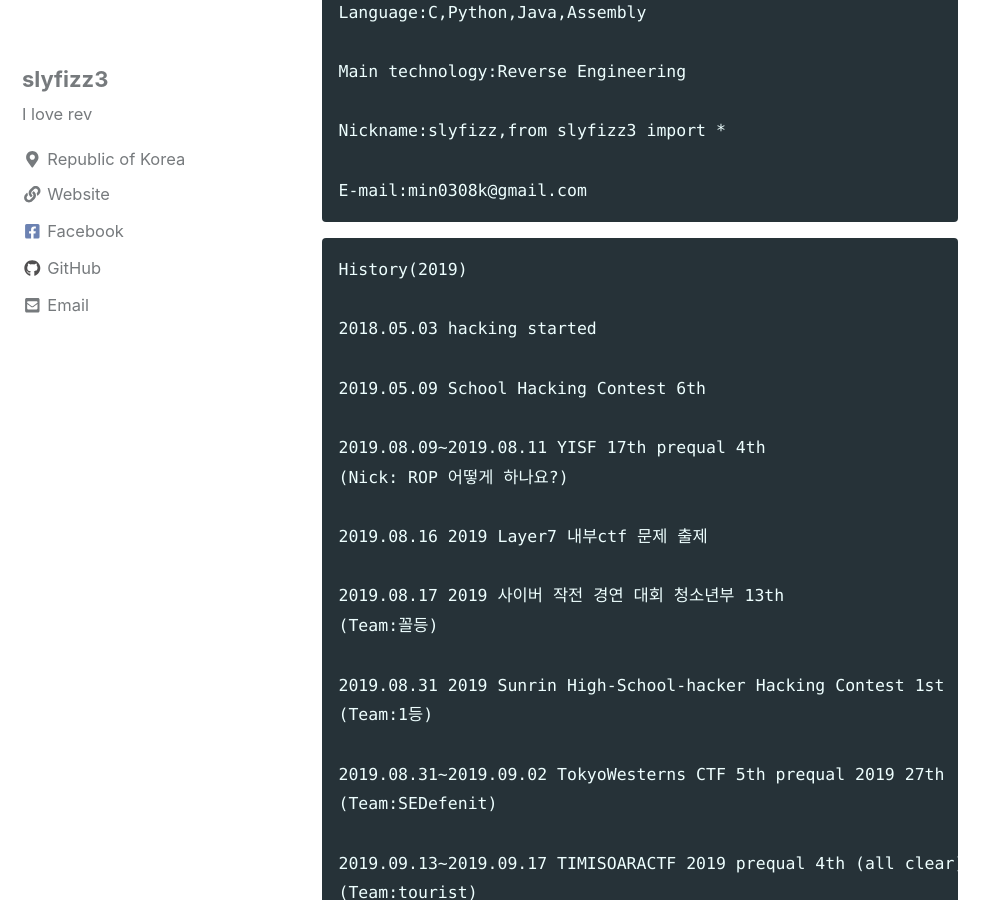
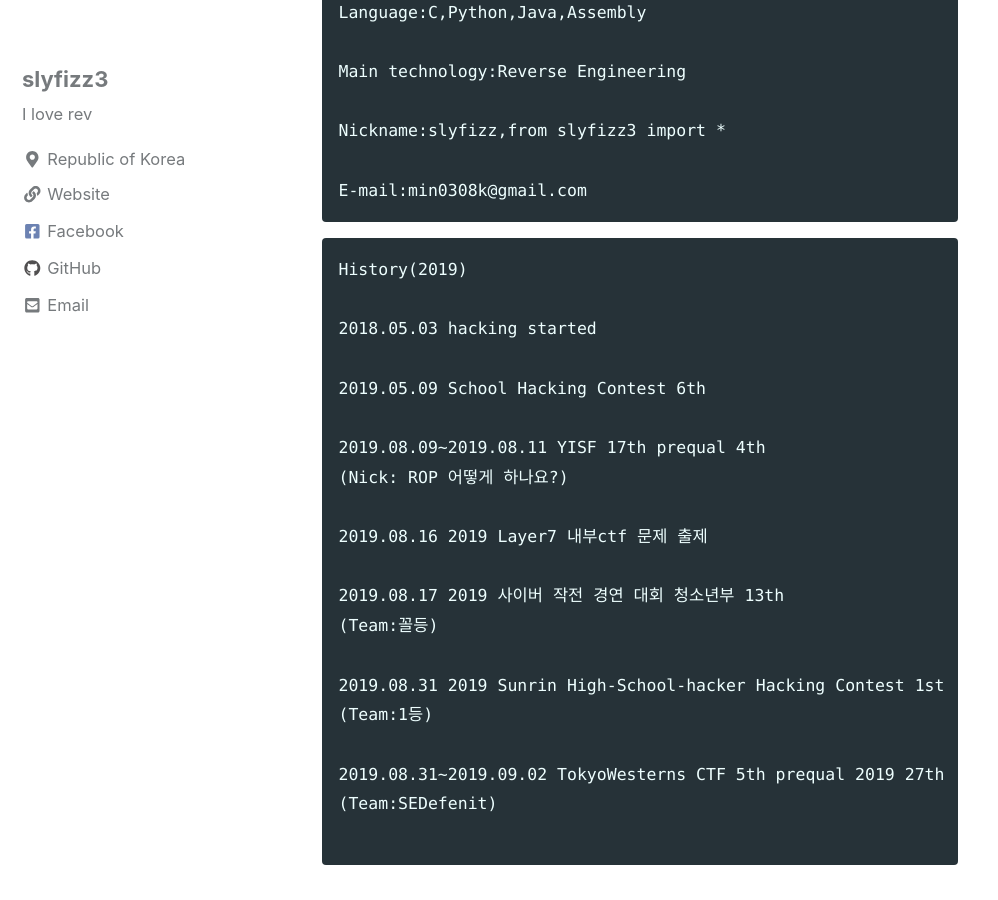
Before and after one commit to slyfizz3/slyfizz3.github.io, a Jekyll site: the page built from _pages/about.md, in a window 1280 px wide and 900 px high, scrolled down 419 px. Shown: the whole window, without its empty margins (0-998 px from the left). Built offline with Jekyll 4.4.1, drawn with Linux system fonts in a browser that asks for light colours; cached includes are drawn as plain includes; nearby versions of some CDN libraries.

Commit message:
Update about.md

````diff
--- a/_pages/about.md
+++ b/_pages/about.md
@@ -42,6 +42,4 @@ History(2019)
 2019.08.31~2019.09.02 TokyoWesterns CTF 5th prequal 2019 27th
 (Team:SEDefenit)
 
-2019.09.13~2019.09.17 TIMISOARACTF 2019 prequal 4th (all clear)
-(Team:tourist)
 ```
````
